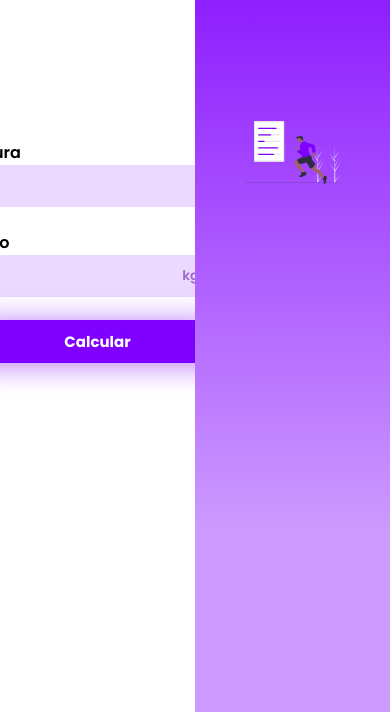
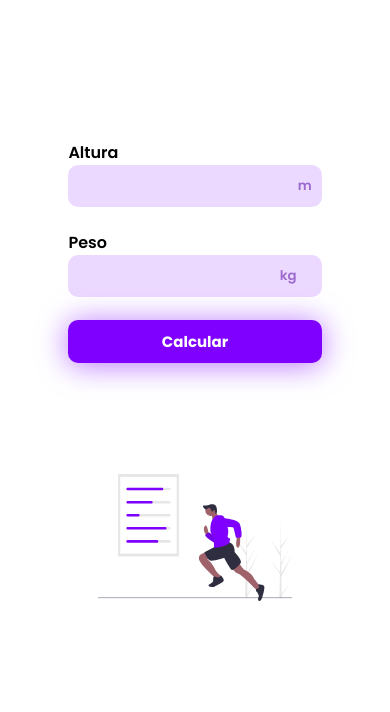
Before and after one commit to mclarafreireteles/calculadora-imc, a plain HTML site: page index.html in a window 390 px wide. Shown: the part 132-844 px from the top of the page. Drawn offline with Linux system fonts and the light colour scheme.

Commit message:
responsividade

```diff
--- a/index.html
+++ b/index.html
@@ -28,7 +28,7 @@
       <img src="/assets/fitness.svg" alt="img-fitness">
       <div class="resultado">
         <h1 id="indicador">Peso Normal</h1>
-        <p id="imc-usuario-p">Seu índice de IMC é de:</p>
+        <p id="imc-usuario-p">Seu IMC é de:</p>
         <h3 id="imc-usuario-h3">22kg</h3>
     </div>
     </div>
--- a/style.css
+++ b/style.css
@@ -80,7 +80,6 @@
   font-size: 15px;
   box-shadow: 0px 2px 30px var(--cor-sombra);
   cursor: pointer;
-
 }
 
 .right-container {
@@ -125,3 +124,30 @@
 #imc-usuario-p {
   font-size: 20px;
 }
+
+@media screen and (max-width: 900px) {
+  .container {
+    flex-direction: column;
+    justify-content: space-between;
+  }
+
+  .left-container {
+    width: 100vw;
+  }
+
+  .right-container {
+    display: flex;
+    width: 100vw;
+    height: 45vh;
+    align-items: center;
+    padding: 0;
+    justify-content: center;
+  }
+
+}
+
+@media screen and (max-width: 500px) {
+  .right-container {
+    background: transparent;
+  }
+}
```
